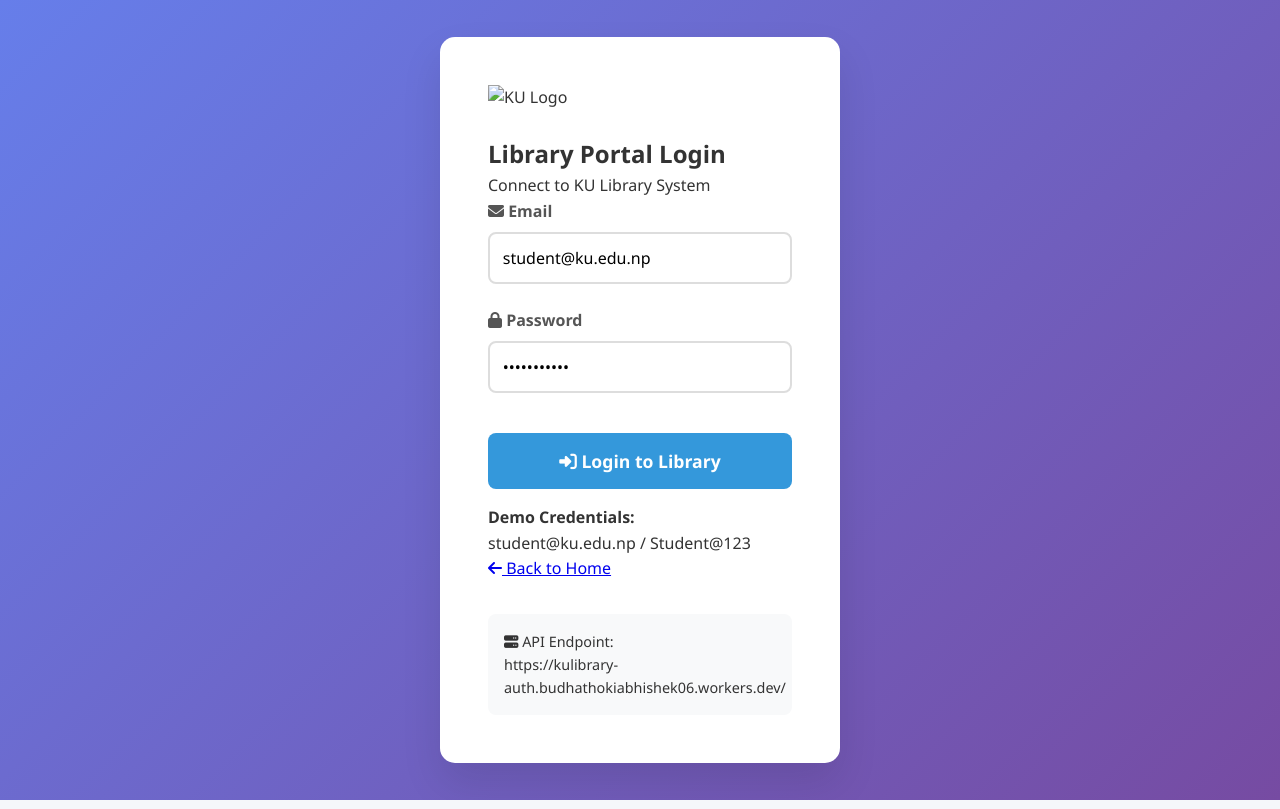
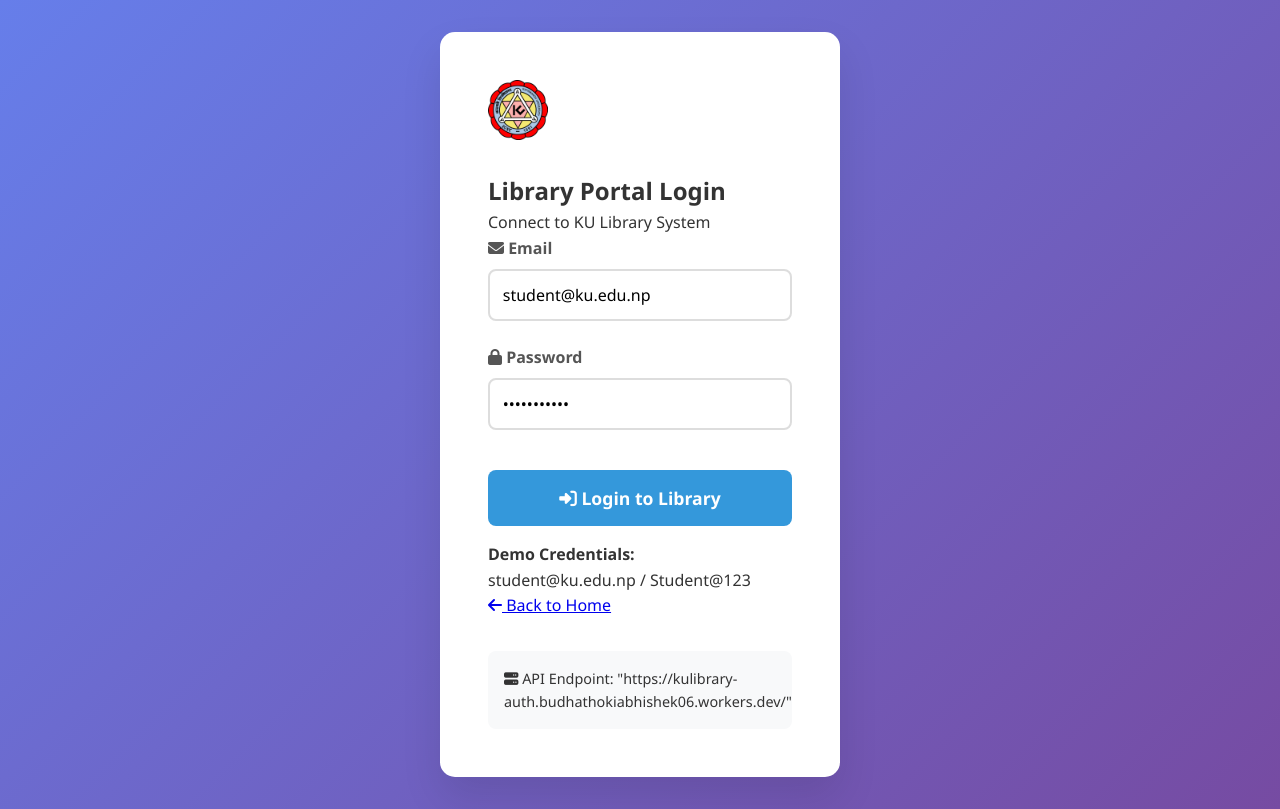
Before and after one commit to jungabhi07-byte/UniversityLibrary, a plain HTML site: page login.html in a window 1280 px wide. Drawn offline with Linux system fonts and the light colour scheme; no server answers.

Commit message:
Update login.html

```diff
--- a/login.html
+++ b/login.html
@@ -3,7 +3,7 @@
 <head>
     <meta charset="UTF-8">
     <meta name="viewport" content="width=device-width, initial-scale=1.0">
-    <title>Login - KU Library</title>
+    <title>Login - KU Central Library</title>
     <link rel="stylesheet" href="style.css">
     <link rel="stylesheet" href="https://cdnjs.cloudflare.com/ajax/libs/font-awesome/6.4.0/css/all.min.css">
 </head>
@@ -11,7 +11,7 @@
     <div class="login-container">
         <div class="login-card">
             <div class="login-header">
-                <img src="kulogo.jpeg" alt="KU Logo" class="login-logo">
+                <img src="ku logo.jpeg" alt="KU Logo" class="login-logo">
                 <h2>Library Portal Login</h2>
                 <p>Connect to KU Library System</p>
             </div>
@@ -42,8 +42,7 @@
             </form>
 
             <div class="api-info">
-                <p><i class="fas fa-server"></i> API Endpoint:</p>
-                <code>https://kulibrary-auth.budhathokiabhishek06.workers.dev/</code>
+                <p><i class="fas fa-server"></i> API Endpoint: "https://kulibrary-auth.budhathokiabhishek06.workers.dev/"</p>
             </div>
         </div>
     </div>
```
